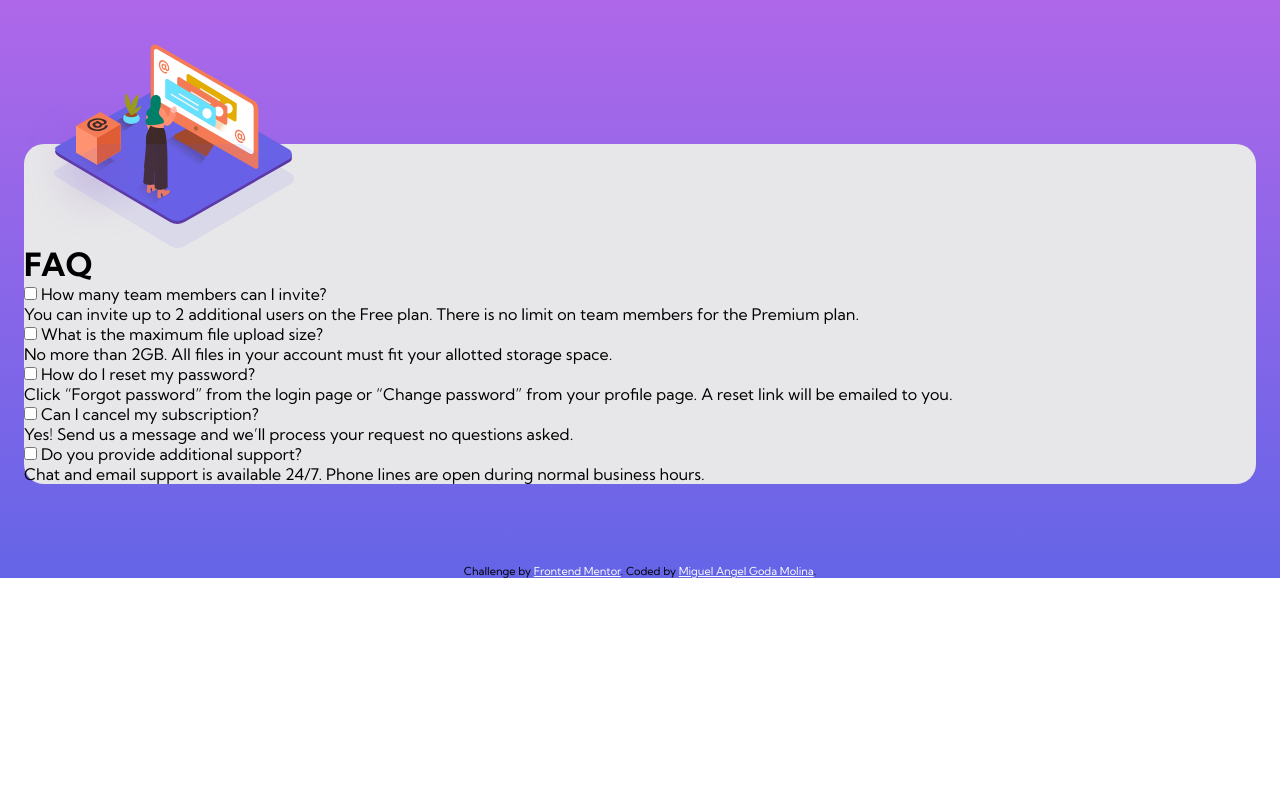
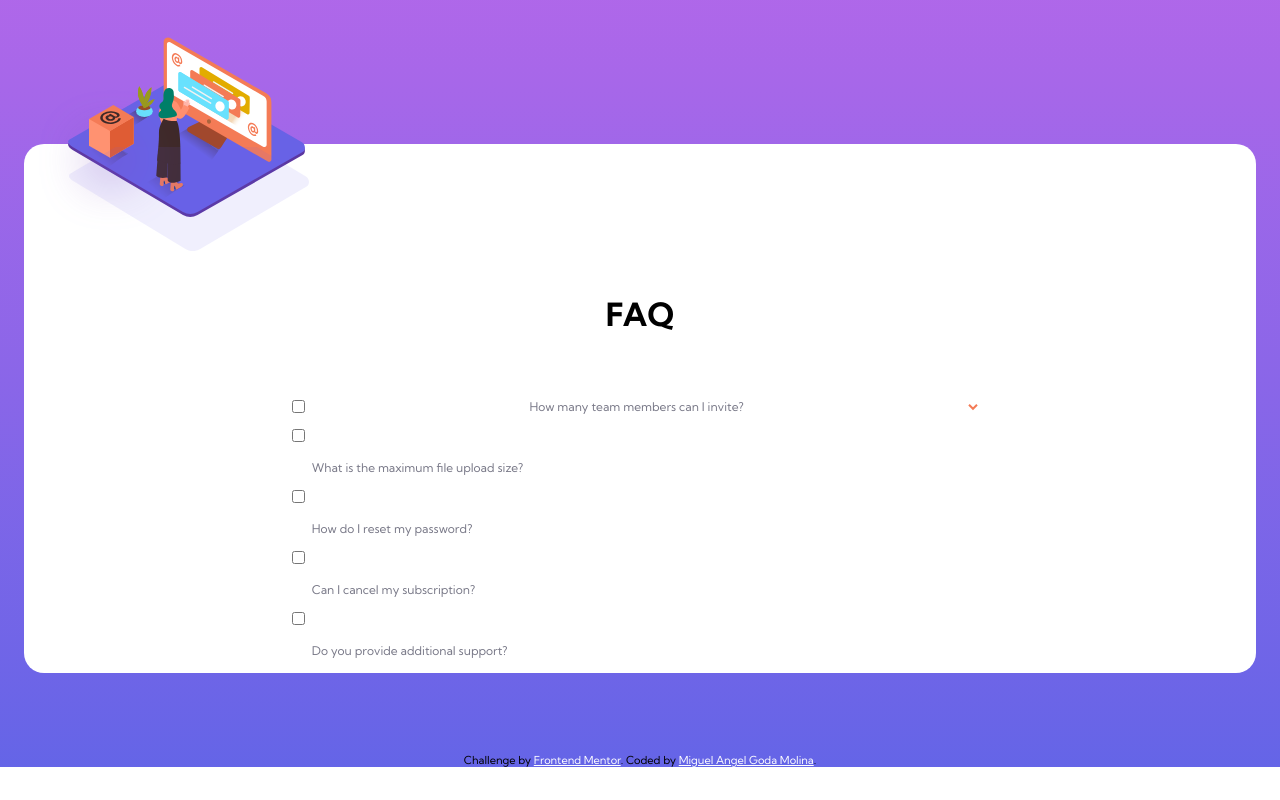
Before and after one commit to MiguelGoda/acordion, a plain HTML site: page index.html in a window 1280 px wide. Drawn offline with Linux system fonts and the light colour scheme.

Commit message:
agregando el acordeon

```diff
--- a/css/style.css
+++ b/css/style.css
@@ -16,18 +16,17 @@ body{
     background-image: linear-gradient(to bottom, var(--soft-violet) 0%, var(--soft-blue) 100%);
     background-repeat: no-repeat;
     background-size: cover;
-    height: auto;
 }
 
 .wrapper{
-    background: var(--light-grayish-blue);
+    background: white;
     margin: 9em 1.5em 5em 1.5em;
     border-radius: 20px;
 }
 .icon{
     position: absolute;
-    text-align: center;
-    margin-top: -100px;
+    margin-top: -107px;
+    margin-left: 15px;
 }
 .icon__arroba{
     display: none;
@@ -38,9 +37,46 @@ body{
 }
 .icon_sombra{
     position: relative;
-    margin-top: -100px;
+    margin-top: -90px;
     margin-left: 30px;
 }
 .contenido{
     padding-top: 100px;
+    display: flex;
+    flex-direction: column;
+    align-items: center;
 }
+.tittle{
+    padding: 50px;
+}
+.acordeon{
+    box-sizing: border-box;
+    font-size: 12px;
+    font-weight: 400;
+    color: var(--dark-grayish-blue);
+
+}
+.acordeon input{
+    /* display: none; */
+}
+.acordeon__item--titulo{
+    display: flex;
+    justify-content: space-between;
+    align-items: center;
+    cursor: pointer;
+}
+.acordeon-tittle{
+    display: block;
+    padding: 15px 10px 15px 20px;
+}
+.acordeon_.acordeon__item--titulo::before{
+    border-bottom: 1px solid var(--dark-grayish-blue);
+}
+.flecha{
+    padding: 10px;
+}
+.acordeon-respuesta{
+    height: 0;
+    overflow: hidden;
+    margin: 0;
+}
--- a/index.html
+++ b/index.html
@@ -35,8 +35,13 @@
       </div>
       <div class="acordeon">
         <div class="acordeon-item">
-          <input type="checkbox" name="acordeon" class="checkbox" id="acordeon1">
-          <label for="acordeon1" class="acordeon-tittle">How many team members can I invite?</label>
+          <div class="acordeon__item--titulo">
+            <input type="checkbox" name="acordeon" class="checkbox" id="acordeon1">
+            <label for="acordeon1" class="acordeon-tittle">How many team members can I invite?</label>
+            <div class="flecha">
+              <img src="./images/icon-arrow-down.svg" alt="flecha">
+            </div>
+          </div>
           <p class="acordeon-respuesta">
             You can invite up to 2 additional users on the Free plan. There is no limit on team members for the Premium plan.
           </p>
```
